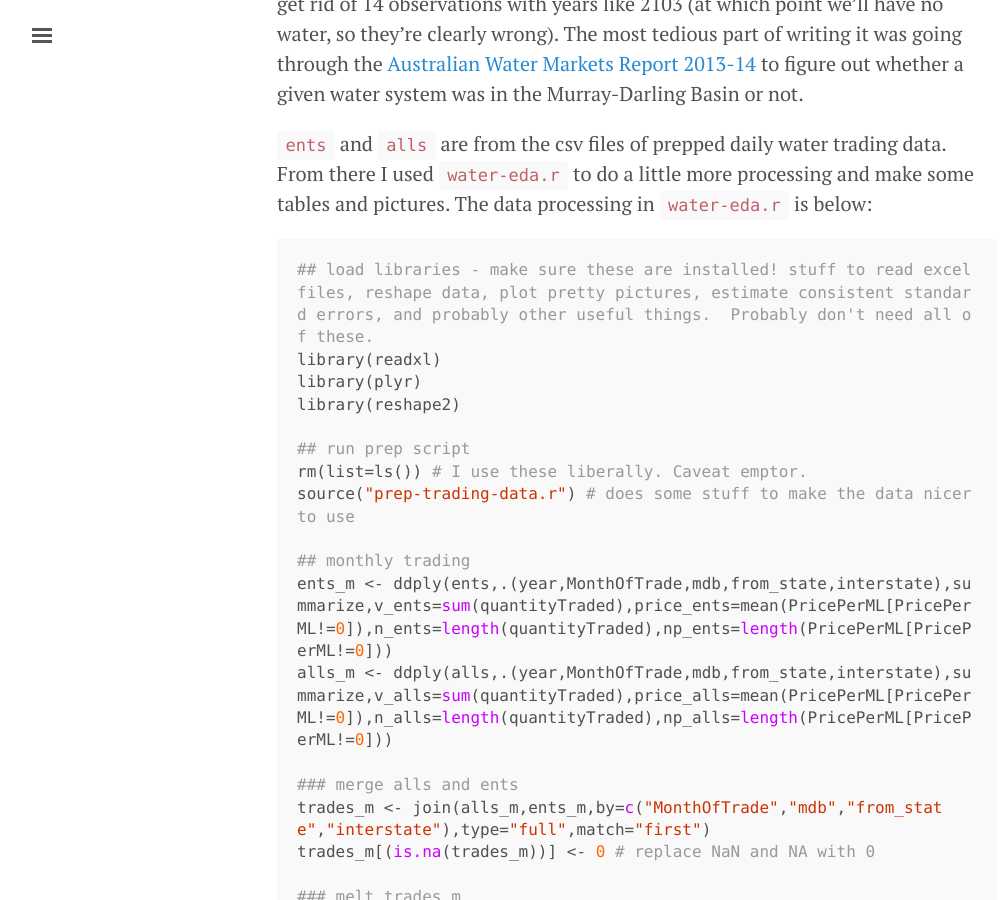
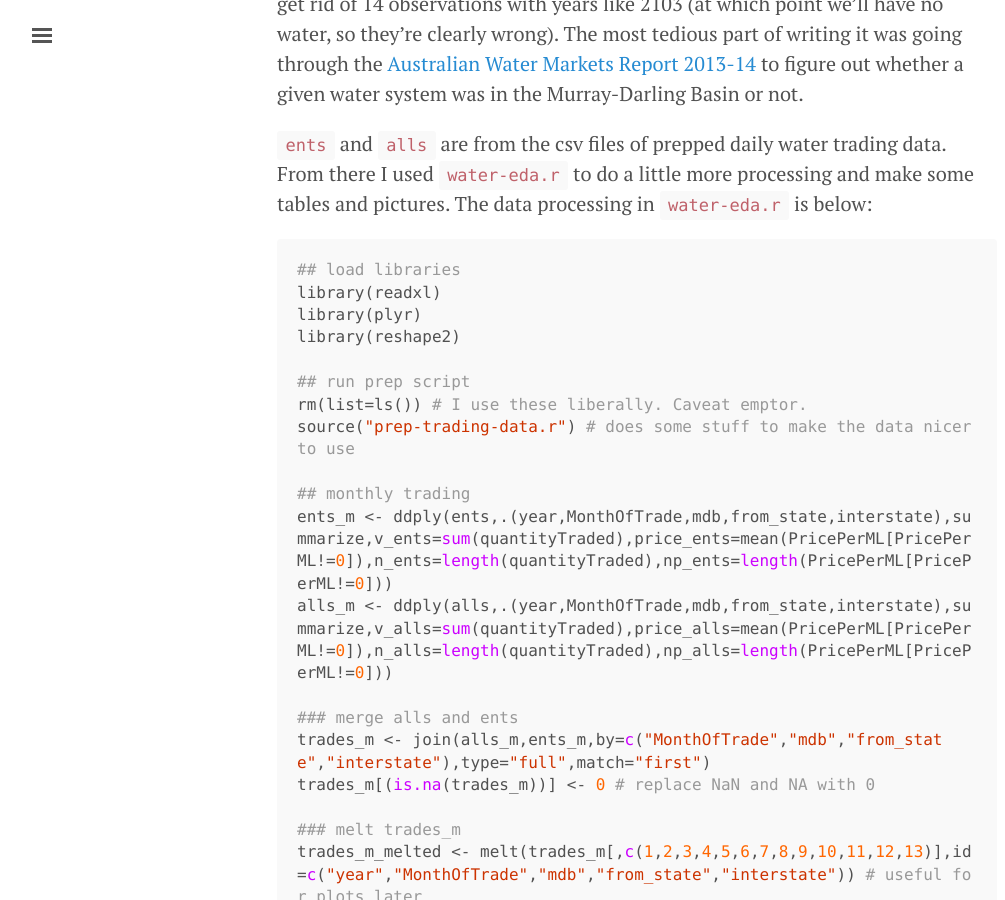
Before and after one commit to akhilrao/akhilrao.github.io, a Jekyll site: the page built from _posts/2016-06-29-au-water-trading-1-look-at-data.md, in a window 1280 px wide and 900 px high, scrolled down 2643 px. Shown: the whole window, without its empty margins (3-1008 px from the left). Built offline with Jekyll 4.4.1, drawn with Linux system fonts in a browser that asks for light colours; comment, search, counter and statistics services are not loaded.

Commit message:
corrections to 2016-06-29 post

````diff
--- a/_posts/2016-06-29-au-water-trading-1-look-at-data.md
+++ b/_posts/2016-06-29-au-water-trading-1-look-at-data.md
@@ -56,7 +56,7 @@ I'm going to skip all the data cleaning and prep work. It's in the script `prep-
 `ents` and `alls` are from the csv files of prepped daily water trading data. From there I used `water-eda.r` to do a little more processing and make some tables and pictures. The data processing in `water-eda.r` is below:
 
 ```r
-## load libraries - make sure these are installed! stuff to read excel files, reshape data, plot pretty pictures, estimate consistent standard errors, and probably other useful things.  Probably don't need all of these.
+## load libraries
 library(readxl)
 library(plyr)
 library(reshape2)
````
